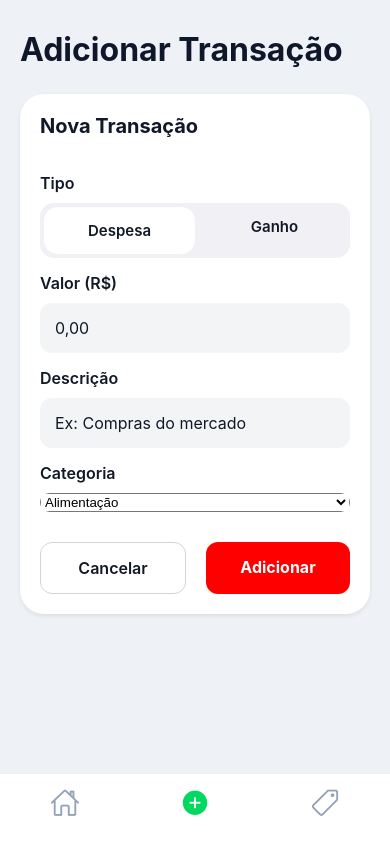
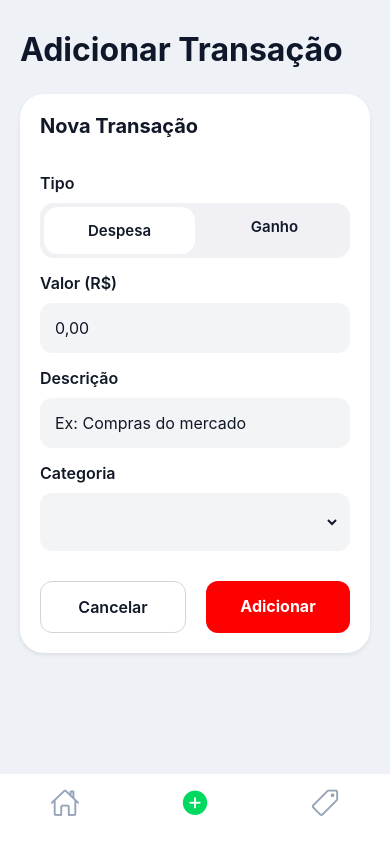
Before and after one commit to bezerragb/FinTrack, a React Native app: screen /Adicionar in a window 390 px wide. Built offline with nearby package versions, Linux system fonts and the light colour scheme.

Commit message:
feat: improve add entry flow and category selection

```diff
--- a/src/screens/AddEntry.tsx
+++ b/src/screens/AddEntry.tsx
@@ -6,13 +6,16 @@ import {
   ScrollView,
 } from 'react-native';
 
-import { useState } from 'react';
+import { useState, useEffect } from 'react';
 
 import { useFinanceStore } from '../store/useFinanceStore';
 
 import { styles } from '../styles/addEntryStyles';
 
 import { Picker } from '@react-native-picker/picker';
+
+import { useCategoryStore } from '../store/useCategoryStore';
+
 
 export default function AddEntry({ navigation }: any) {
 
@@ -24,15 +27,41 @@ export default function AddEntry({ navigation }: any) {
 
   const [title, setTitle] = useState('');
 
-  const [category, setCategory] = useState('Alimentação');
+  const [category, setCategory] = useState('');
 
   const addEntry = useFinanceStore(
     (state) => state.addEntry
   );
 
+  const categories = useCategoryStore(
+  (state) => state.categories
+);
+
+  const loadCategories = useCategoryStore(
+  (state) => state.loadCategories
+);
+
+  useEffect(() => {
+
+  async function fetchCategories() {
+
+    await loadCategories();
+
+    const currentCategories =
+      useCategoryStore.getState().categories;
+
+    if (currentCategories.length > 0) {
+      setCategory(currentCategories[0].name);
+    }
+  }
+
+  fetchCategories();
+
+}, []);
+
   async function handleAdd() {
 
-    if (!amount || !title) return;
+    if (!amount || !title || !category) return;
 
     await addEntry({
       id: String(Date.now()),
@@ -42,6 +71,11 @@ export default function AddEntry({ navigation }: any) {
       category,
       date: new Date().toISOString(),
     });
+
+    setAmount('');
+    setTitle('');
+    setCategory('');
+    setType('expense');
 
     navigation.goBack();
   }
@@ -143,32 +177,20 @@ export default function AddEntry({ navigation }: any) {
 <View style={styles.pickerContainer}>
 
   <Picker
-    selectedValue={category}
-    onValueChange={(itemValue) =>
-      setCategory(itemValue)
-    }
-  >
+  style={styles.picker}
+  selectedValue={category}
+  onValueChange={(itemValue) =>
+    setCategory(itemValue)
+  }
+>
 
+    {categories.map((item) => (
     <Picker.Item
-      label="Alimentação"
-      value="Alimentação"
+      key={item.id}
+      label={item.name}
+      value={item.name}
     />
-
-    <Picker.Item
-      label="Transporte"
-      value="Transporte"
-    />
-
-    <Picker.Item
-      label="Lazer"
-      value="Lazer"
-    />
-
-    <Picker.Item
-      label="Salário"
-      value="Salário"
-    />
-
+))}
   </Picker>
 
 </View>
--- a/src/styles/addEntryStyles.ts
+++ b/src/styles/addEntryStyles.ts
@@ -88,6 +88,33 @@ export const styles = StyleSheet.create({
     color: '#111827',
   },
 
+  pickerContainer: {
+    backgroundColor: '#F3F4F6',
+
+    borderRadius: 12,
+
+    overflow: 'hidden',
+
+    justifyContent: 'center',
+
+    height: 58,
+
+    paddingHorizontal: 10,
+  },
+
+  picker: {
+    width: '100%',
+    height: 58,
+
+    backgroundColor: '#F3F4F6',
+
+    color: '#111827',
+
+    borderWidth: 0,
+
+    outlineWidth: 0,
+  },
+
   buttonContainer: {
     flexDirection: 'row',
     justifyContent: 'space-between',
@@ -115,7 +142,7 @@ export const styles = StyleSheet.create({
   addButton: {
     flex: 1,
 
-    backgroundColor: '#FF0000',
+    backgroundColor: '#fd0000',
 
     borderRadius: 12,
 
@@ -137,14 +164,5 @@ export const styles = StyleSheet.create({
     fontWeight: '700',
     color: '#FFFFFF',
   },
-  pickerContainer: {
-
-  backgroundColor: '#F3F4F6',
-
-  borderRadius: 12,
-
-  overflow: 'hidden',
-
-},
 
 });
```
